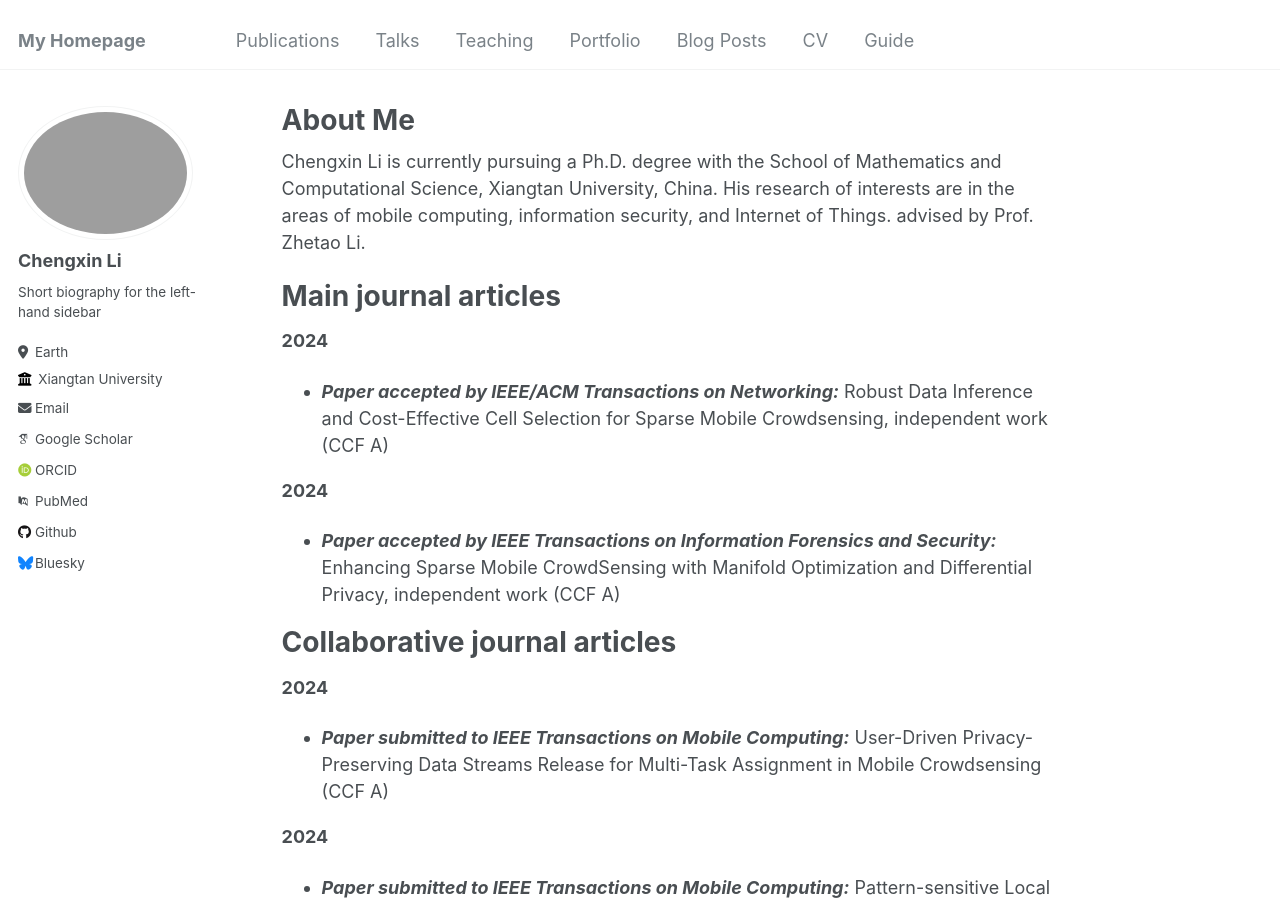
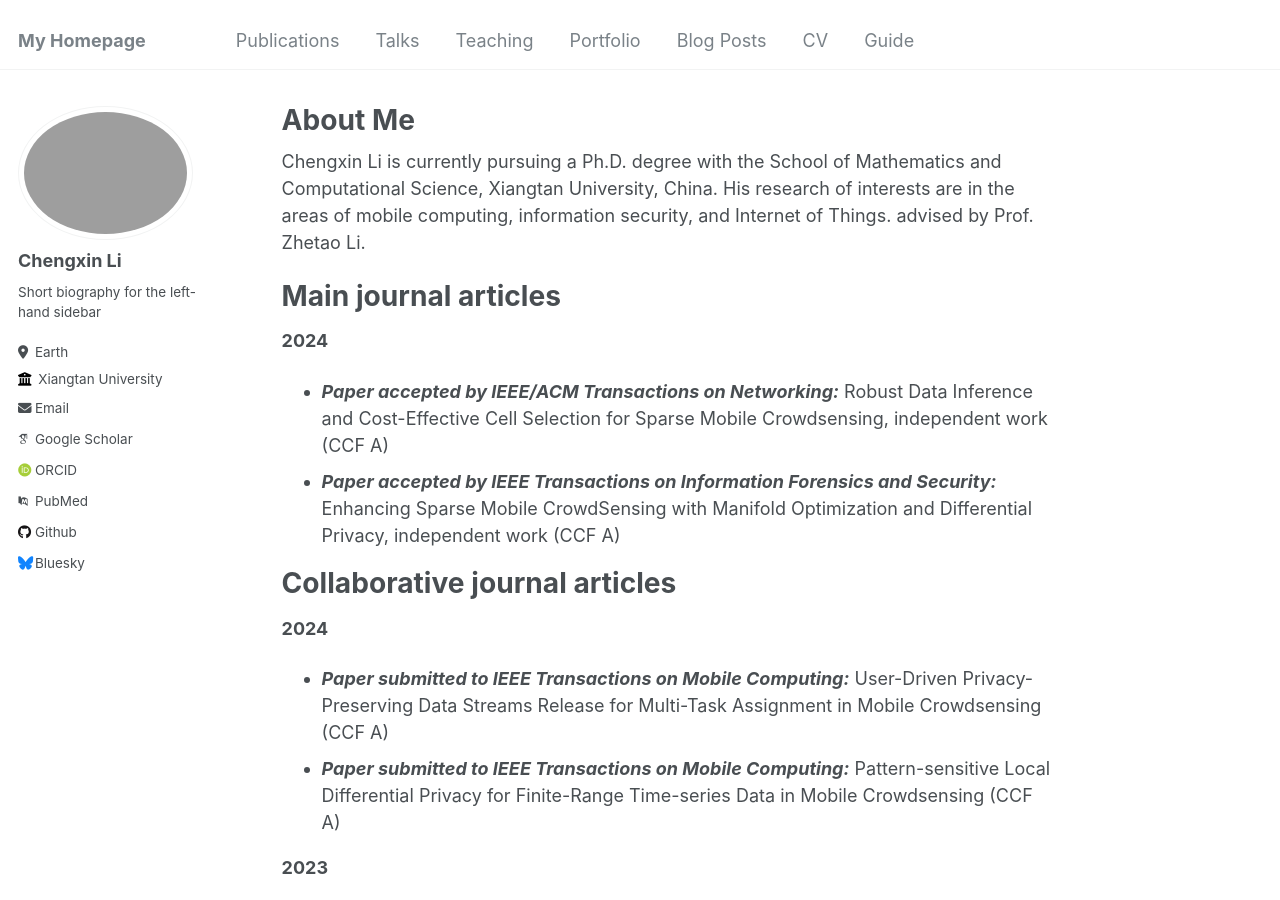
Before and after one commit to 1ichengxin/1ichengxin, a Jekyll site: the page built from _pages/about.md, in a window 1280 px wide and 900 px high. Built offline with Jekyll 4.4.1, drawn with Linux system fonts in a browser that asks for light colours; some web fonts are replaced.

Commit message:
Update about.md

```diff
--- a/_pages/about.md
+++ b/_pages/about.md
@@ -16,8 +16,6 @@ Main journal articles
 ======
 **2024**
 * ***Paper accepted by IEEE/ACM Transactions on Networking:*** Robust Data Inference and Cost-Effective Cell Selection for Sparse Mobile Crowdsensing, independent work (CCF A)
-
-**2024**
 * ***Paper accepted by IEEE Transactions on Information Forensics and Security:*** Enhancing Sparse Mobile CrowdSensing with Manifold Optimization and Differential Privacy, independent work (CCF A)
 
 
@@ -25,9 +23,7 @@ Collaborative journal articles
 ======
 **2024**
 * ***Paper submitted to IEEE Transactions on Mobile Computing:*** User-Driven Privacy-Preserving Data Streams Release for Multi-Task Assignment in Mobile Crowdsensing (CCF A)
-
-**2024**
 * ***Paper submitted to IEEE Transactions on Mobile Computing:*** Pattern-sensitive Local Differential Privacy for Finite-Range Time-series Data in Mobile Crowdsensing (CCF A)
 
 **2023**
-***Paper accepted by Ad Hoc Networks:*** A novel coverage-aware task allocation scheme in Cooperative Mobile Crowd Sensing (CCF C)
+* ***Paper accepted by Ad Hoc Networks:*** A novel coverage-aware task allocation scheme in Cooperative Mobile Crowd Sensing (CCF C)
```
